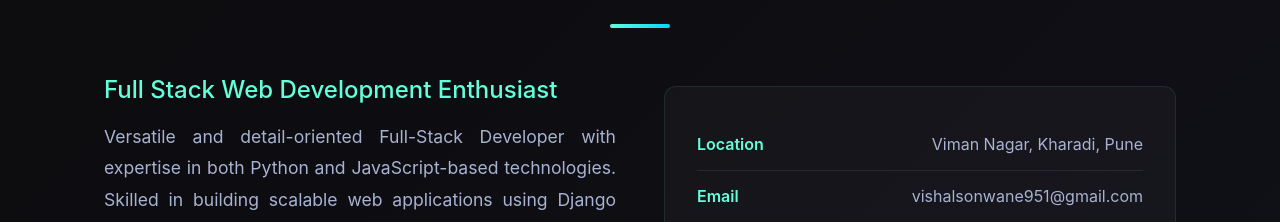
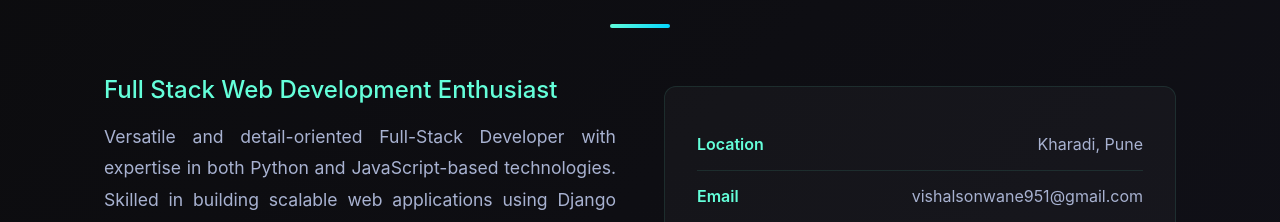
Before and after one commit to vishalsonwane951/Portfolio, a React (Vite) app: page / in a window 1280 px wide. Shown: the part 920-1142 px from the top of the page. Built offline with nearby package versions, Linux system fonts and the light colour scheme; the HTML template or start-up script is replaced by a standard one.

Commit message:
location update

```diff
--- a/src/Profile.jsx
+++ b/src/Profile.jsx
@@ -152,7 +152,7 @@ function Portfolio() {
           <div className="about-info">
             <div className="info-item">
               <span className="info-label">Location</span>
-              <span className="info-value">Viman Nagar, Kharadi, Pune</span>
+              <span className="info-value">Kharadi, Pune</span>
             </div>
             <div className="info-item">
               <span className="info-label">Email</span>
```
